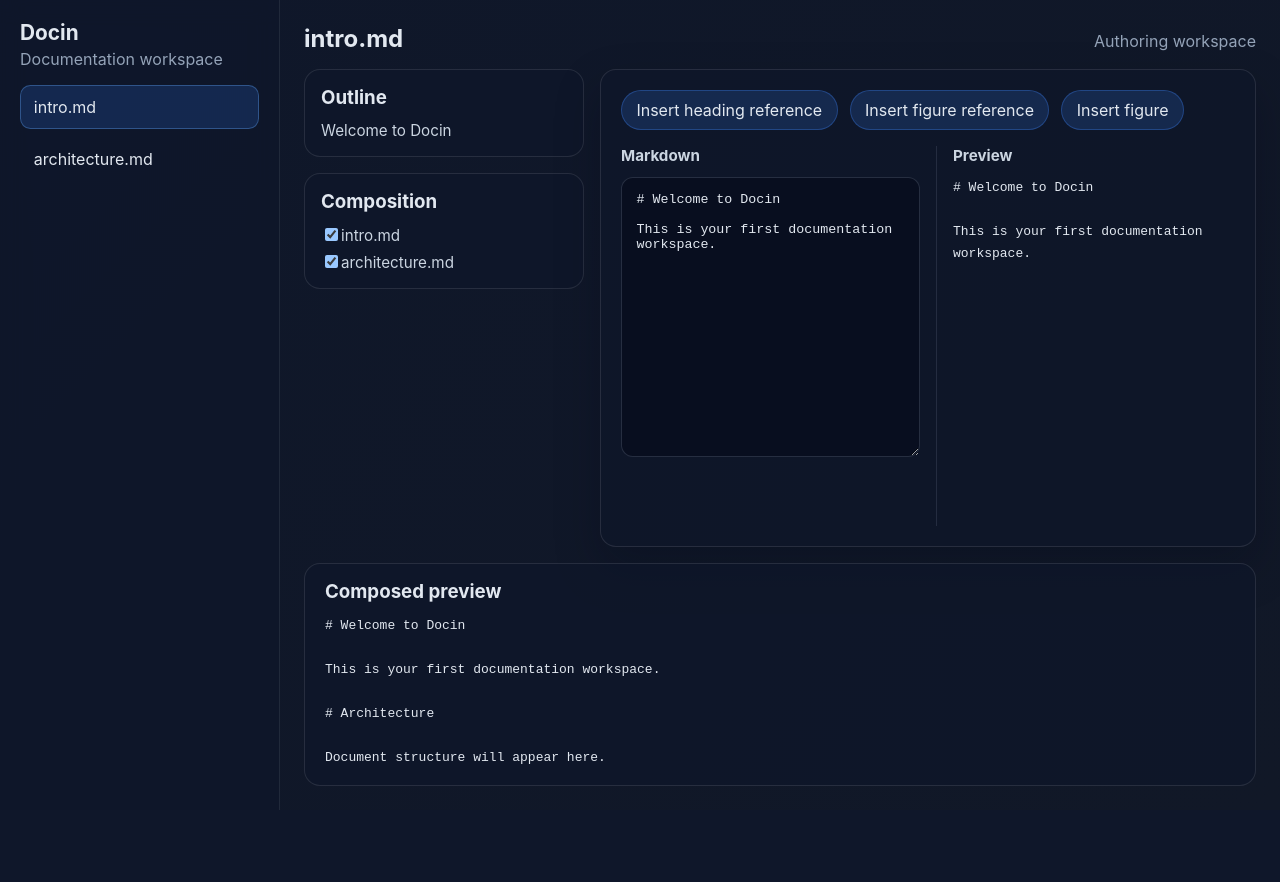
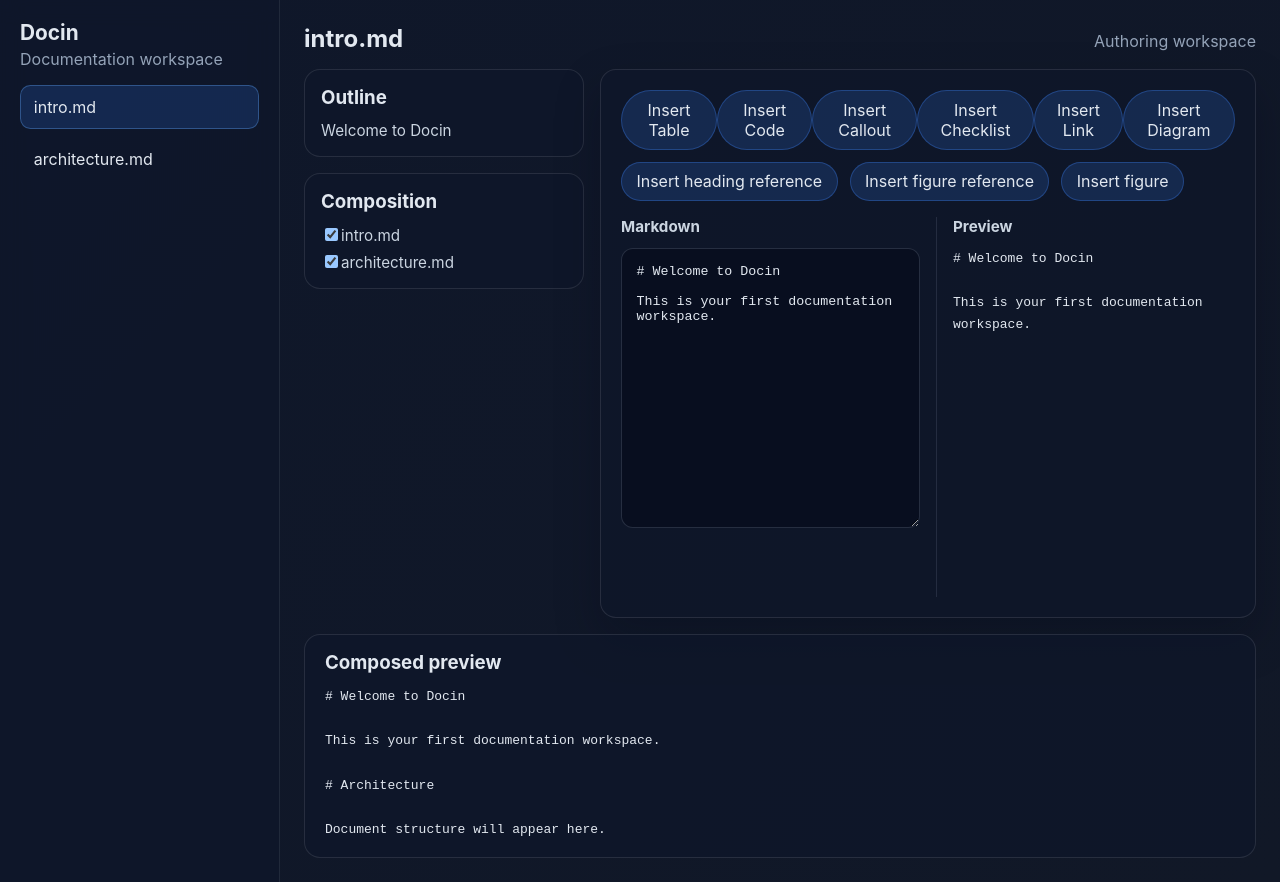
Before and after one commit to Thenewchicken55/docin, a React (Vite) app: page / in a window 1280 px wide. Before the commit the page ends 810 px from the top, so only its background shows below. Built offline with nearby package versions, Linux system fonts and the light colour scheme.

Commit message:
feat: integrate InsertToolbar into MarkdownEditor
- Add InsertToolbar to the editor toolbar
- Enable quick insertion of Markdown snippets (tables, code, callouts, checklists, links, diagrams)

```diff
--- a/src/components/editor/MarkdownEditor.tsx
+++ b/src/components/editor/MarkdownEditor.tsx
@@ -1,6 +1,7 @@
 import { useState } from 'react';
 import { FigureReferenceToolbar } from '../toolbar/FigureReferenceToolbar';
 import { ImageToolbar } from '../toolbar/ImageToolbar';
+import { InsertToolbar } from '../toolbar/InsertToolbar';
 import { ReferenceToolbar } from '../toolbar/ReferenceToolbar';
 import type { DocumentFile } from '../../types/workspace';
 
@@ -18,6 +19,7 @@ export function MarkdownEditor({ file }: MarkdownEditorProps) {
   return (
     <div className="editor-card editor-stack">
       <div className="toolbar-row">
+        <InsertToolbar onInsert={value => setDraft(current => `${current}\n\n${value}`)} />
         <ReferenceToolbar onInsertReference={value => setDraft(current => `${current}\n\n${value}`)} />
         <FigureReferenceToolbar onInsertReference={value => setDraft(current => `${current}\n\n${value}`)} />
         <ImageToolbar onInsertImage={value => setDraft(current => `${current}\n\n${value}`)} />
```
